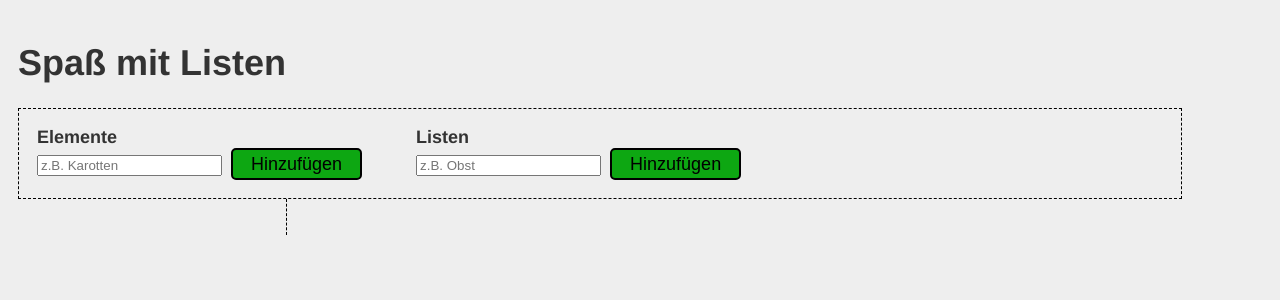
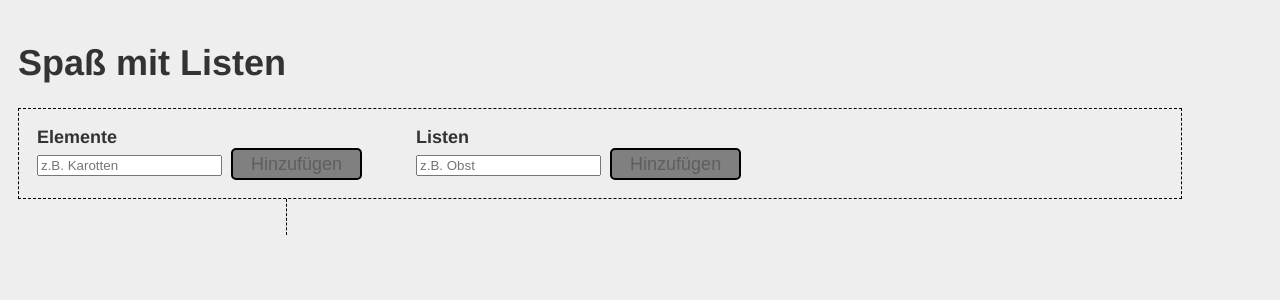
Before and after one commit to p-runge/fun-with-lists, a Vue app: page / in a window 1280 px wide. Shown: the top 300 px of the page. Built offline with nearby package versions, Linux system fonts and the light colour scheme.

Commit message:
validate for adding empty lists and listItems by disabling button

```diff
--- a/src/components/element-creator/element-creator.html
+++ b/src/components/element-creator/element-creator.html
@@ -1,6 +1,10 @@
 <div class="c-element-creator">
   <span class="title">{{title}}</span>
   <input class="elementName" v-model="elementTitle" :placeholder="placeholder" />
-  <button class="createButton" v-on:click="clickHandlerWithValidator(elementTitle)">{{buttonLabel}}</button>
+  <button
+    class="createButton"
+    :disabled="!elementTitle"
+    v-on:click="clickHandlerWithValidator(elementTitle)"
+  >{{buttonLabel}}</button>
   <span v-if="validator && validator() === false" class="error-message">{{errorMessage}}</span>
 </div>
--- a/src/components/element-creator/element-creator.scss
+++ b/src/components/element-creator/element-creator.scss
@@ -13,6 +13,10 @@
     border: 2px solid black;
     border-radius: 5px;
     margin-left: .5em;
+
+    &:disabled {
+      background-color: gray;
+    }
   }
 
   .error-message {
```
